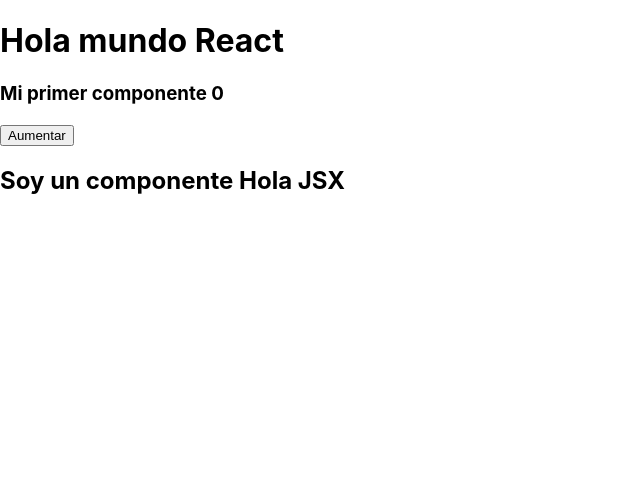
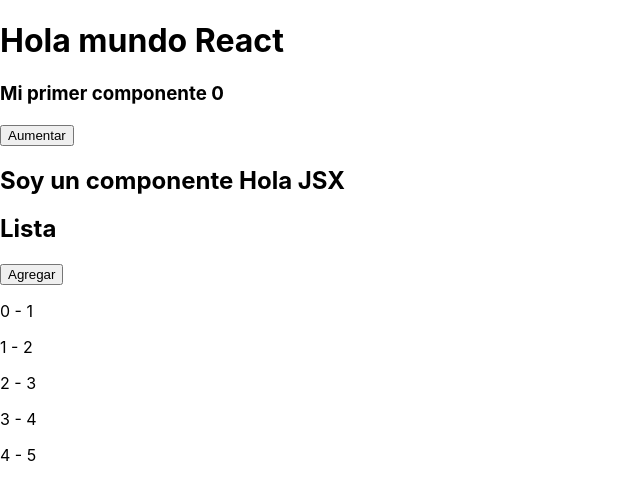
Before and after one commit to Fercho2022/React_ejercicios_peque-os, a React (Create React App) app: page / in a window 1280 px wide. Shown: the top 500 px of the page, without its empty margins (0-640 px from the left). Built offline with nearby package versions, Linux system fonts and the light colour scheme.

Commit message:
ejercicio recorriendo array con key

```diff
--- a/src/App.js
+++ b/src/App.js
@@ -1,6 +1,7 @@
 import React from 'react';
 import Contador from './components/contador';
 import Jsx from './components/Jsx';
+import Lista from './components/Lista';
 
 
 function App() {
@@ -9,6 +10,7 @@
       <h1>Hola mundo React</h1>
       <Contador></Contador>
       <Jsx></Jsx>
+      <Lista></Lista>
 
 
     </div>
--- /dev/null
+++ b/src/components/Lista.js
@@ -0,0 +1,35 @@
+import React, {useState, Fragment} from "react";
+
+const Lista = () => {
+
+    const [arrayNumero, setarrayNumero]= useState ([1,2,3,4,5])
+    const [numero, setNumero]= useState (5)
+
+    const agregarElemento = () =>{
+
+        console.log('click')
+        setNumero (numero+1)
+        setarrayNumero([...arrayNumero, numero])
+
+
+    }
+
+    return (
+        <Fragment>
+            <h2>Lista</h2>
+            <button onClick={agregarElemento}>Agregar</button>
+            {
+
+                arrayNumero.map((item, index) =>
+
+                    <p key={index}>{index} - {item}</p>
+
+                )
+
+            }
+        </Fragment>
+
+     );
+}
+
+export default Lista;
```
